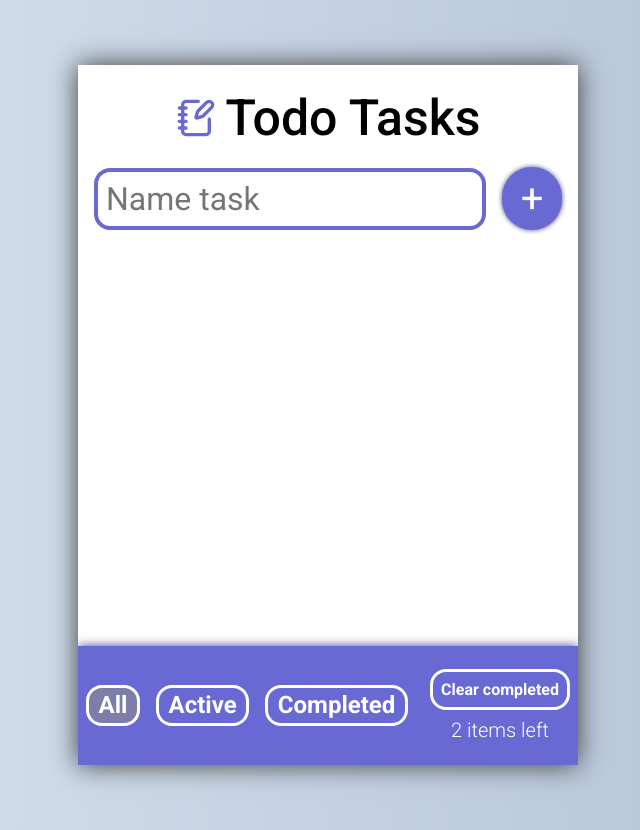
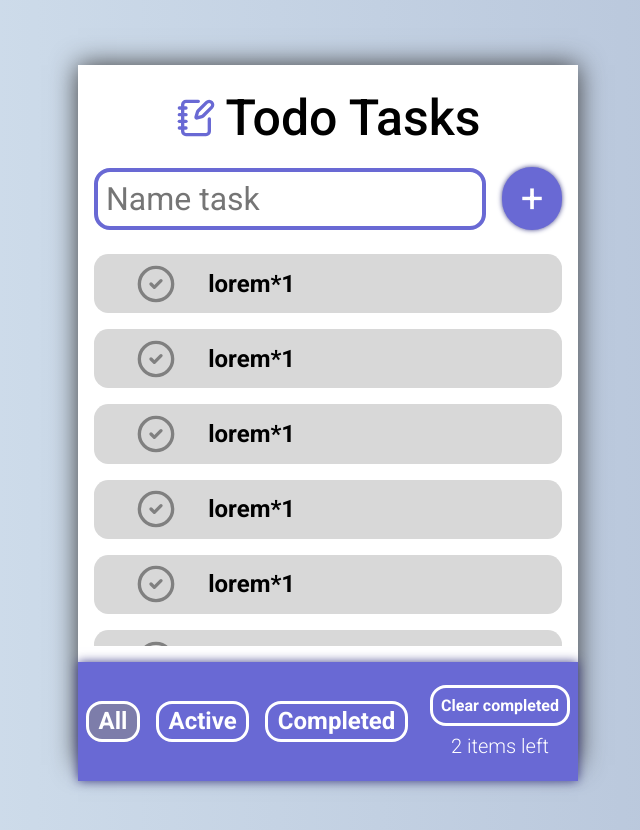
Before and after one commit to Matuxa1503/Todo, a React (Vite) app: page / in a window 1280 px wide. Shown: the whole page, without its empty margins (312-952 px from the left). Built offline with nearby package versions, Linux system fonts and the light colour scheme.

Commit message:
feat: Added task list

```diff
--- a/src/App.scss
+++ b/src/App.scss
@@ -10,12 +10,5 @@
     height: 700px;
     background-color: #fff;
     box-shadow: 0px 0px 1.56rem rgb(60, 60, 60);
-    overflow: auto;
-    scrollbar-width: none; /* Firefox */
-    -ms-overflow-style: none; /* IE и Edge */
-
-    &::-webkit-scrollbar {
-      display: none; /* Chrome, Safari */
-    }
   }
 }
--- a/src/App.tsx
+++ b/src/App.tsx
@@ -1,5 +1,6 @@
 import { Header } from './components/Header/Header';
 import { Tabbar } from './components/Tabbar/Tabbar';
+import { TasksList } from './components/TasksList/TasksList';
 import { TaskInput } from './components/TaskInput/TaskInput';
 import './App.scss';
 
@@ -9,6 +10,7 @@ function App() {
       <div className="content">
         <Header />
         <TaskInput />
+        <TasksList />
         <Tabbar />
       </div>
     </div>
--- /dev/null
+++ b/src/components/TasksList/Plate/Plate.scss
@@ -0,0 +1,18 @@
+.plate {
+  display: flex;
+  align-items: center;
+  justify-content: space-around;
+  background-color: #d8d8d8;
+  padding: 0.6rem 1.6rem;
+  border-radius: 0.9rem;
+  font-weight: 700;
+
+  &__icon {
+    cursor: pointer;
+  }
+
+  &__title {
+    font-size: 1.5rem;
+    width: 19.5rem;
+  }
+}
--- /dev/null
+++ b/src/components/TasksList/Plate/Plate.tsx
@@ -0,0 +1,13 @@
+import { type FC } from 'react';
+import './Plate.scss';
+import { CircleCheck } from 'lucide-react';
+
+export const Plate: FC = () => {
+  return (
+    <div className="plate">
+      <CircleCheck className="plate__icon" size={40} color="gray" />
+      {/* <CircleCheck className="plate__icon" size={40} color="green" /> */}
+      <p className="plate__title">lorem*1</p>
+    </div>
+  );
+};
--- /dev/null
+++ b/src/components/TasksList/TasksList.scss
@@ -0,0 +1,10 @@
+.blockTasks {
+  width: 100%;
+  height: 25rem;
+  margin: 1rem 0;
+  padding: 0.5rem 1rem;
+  display: flex;
+  flex-direction: column;
+  overflow: auto;
+  gap: 1rem;
+}
--- /dev/null
+++ b/src/components/TasksList/TasksList.tsx
@@ -0,0 +1,21 @@
+import { type FC } from 'react';
+import './TasksList.scss';
+import { Plate } from './Plate/Plate';
+
+export const TasksList: FC = () => {
+  return (
+    <div className="blockTasks">
+      <Plate />
+      <Plate />
+      <Plate />
+      <Plate />
+      <Plate />
+      <Plate />
+      <Plate />
+      <Plate />
+      <Plate />
+      <Plate />
+      <Plate />
+    </div>
+  );
+};
```
